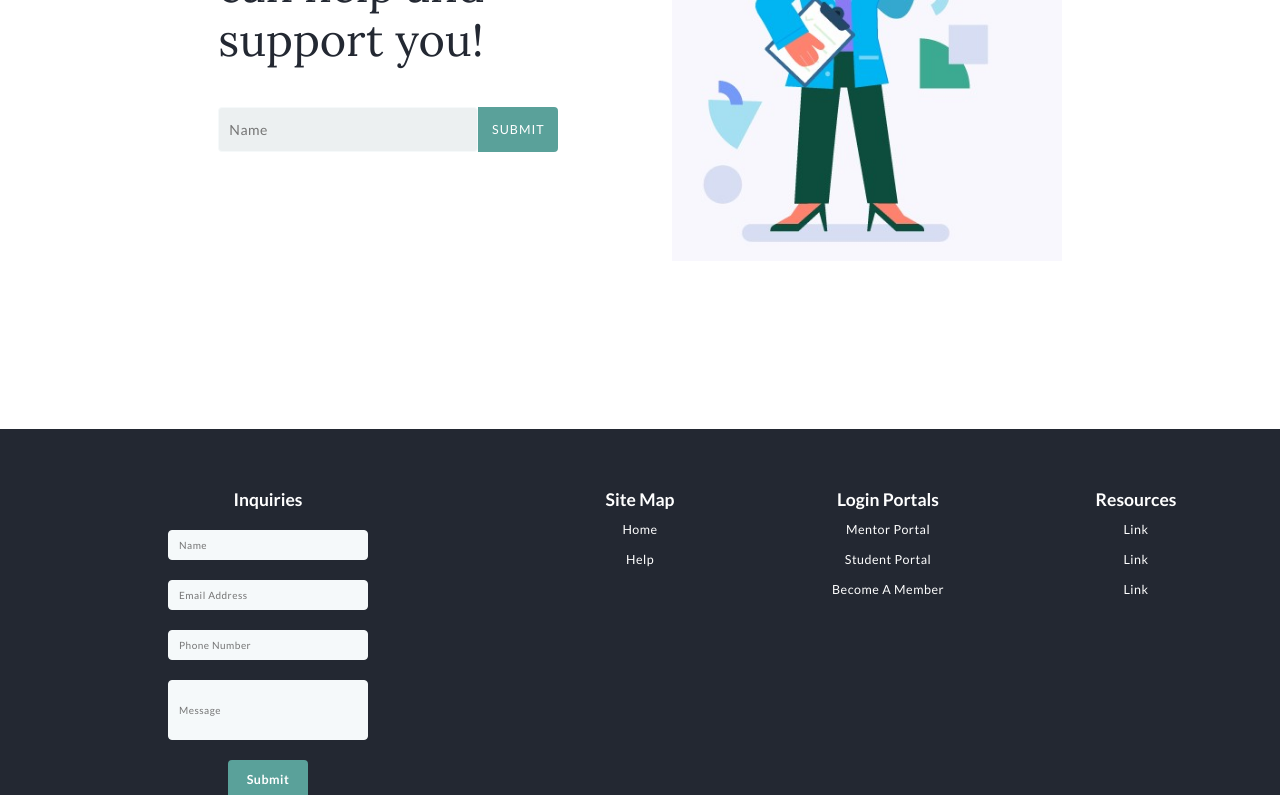
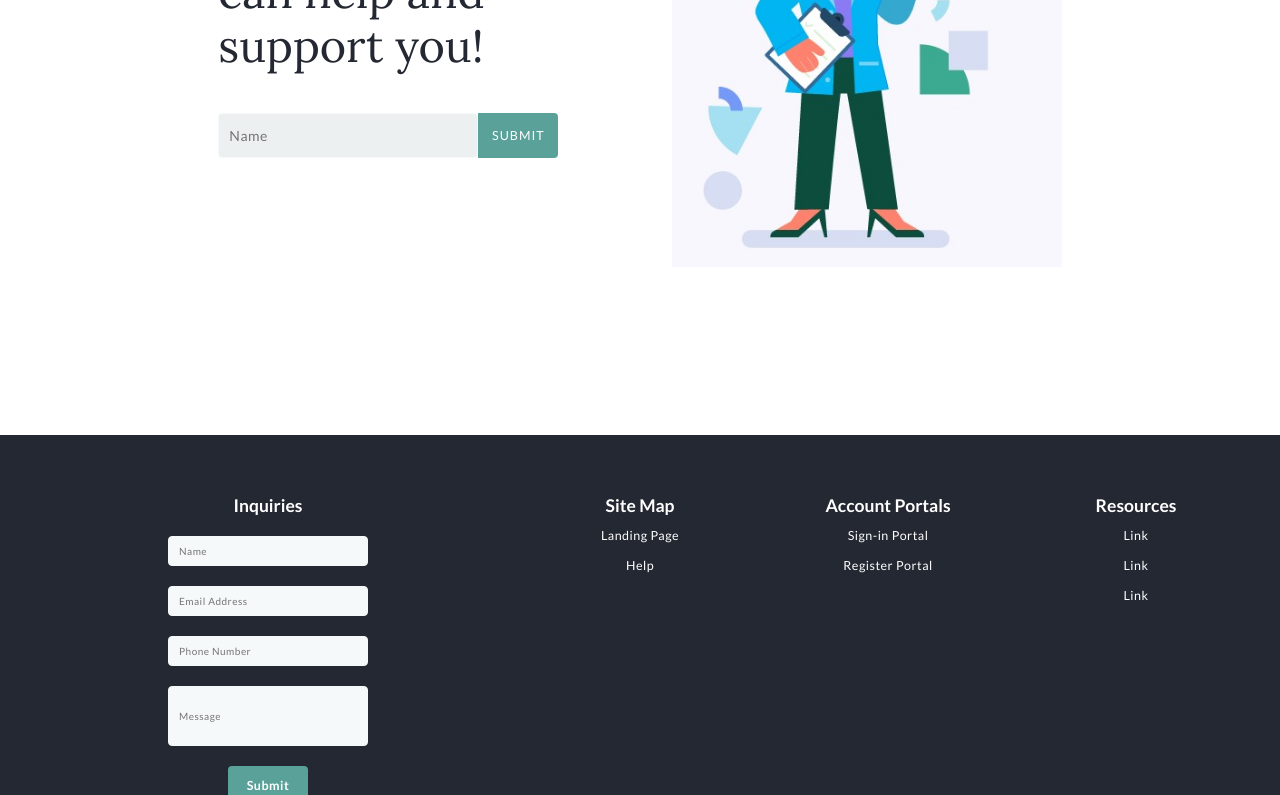
Before and after one commit to XaviRB/Mitra, a React (Create React App) app: page / in a window 1280 px wide. Shown: the part 3235-4030 px from the top of the page. Built offline with nearby package versions, Linux system fonts and the light colour scheme.

Commit message:
Routed the footer links for the pages we have.

```diff
--- a/src/components/Footer.jsx
+++ b/src/components/Footer.jsx
@@ -68,26 +68,23 @@ export function Footer(){
             <div className="footer-box-links">
             <h3>Site Map</h3>
             <ul>
-                <a href="index.html">
-                <li>Home</li>
-                </a>
+                <Link to ="/LandingPage">
+                <li>Landing Page</li>
+                </Link>
                 <a href="design.html">
                 <li>Help</li>
                 </a>
             </ul>
             </div>
             <div className="footer-box-links">
-            <h3>Login Portals</h3>
+            <h3>Account Portals</h3>
             <ul>
-                <a href="index.html">
-                <li>Mentor Portal</li>
-                </a>
-                <a href="design.html">
-                <li>Student Portal</li>
-                </a>
-                <a href="photography.html">
-                <li>Become A Member</li>
-                </a>
+                <Link to ='/Signin'>
+                <li>Sign-in Portal</li>
+                </Link>
+                <Link to ="/Registration">
+                <li>Register Portal</li>
+                </Link>
             </ul>
             </div>
             <div className="footer-box-links">
--- a/src/css/style.css
+++ b/src/css/style.css
@@ -885,7 +885,7 @@ h1, h2 {
 }
 
 .about-detail h4 {
-    font-size: 1.5rem;
+    font-size: 1.6rem;
     font-weight: 500;
     color: var(--color-blue);
     line-height: 2;
```
